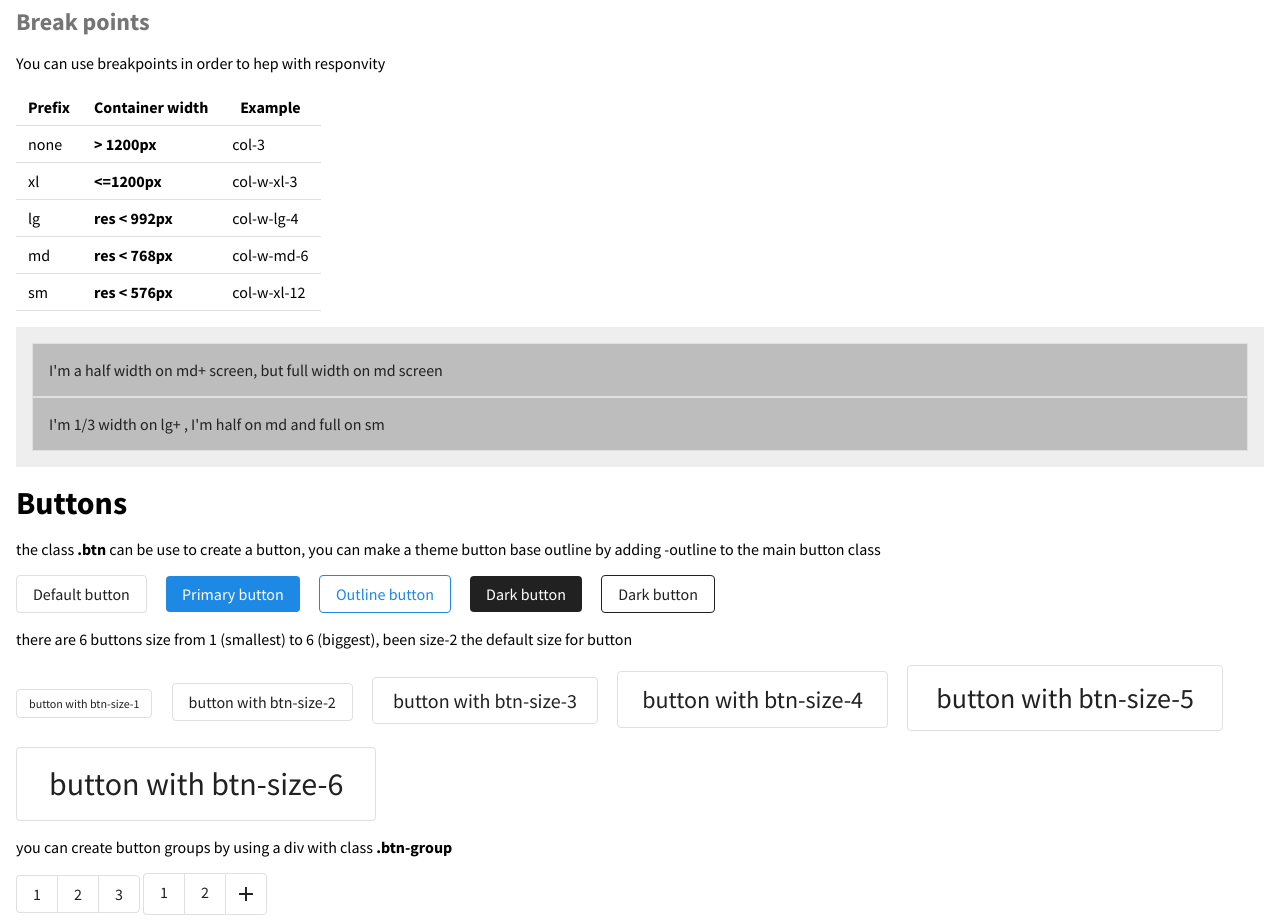
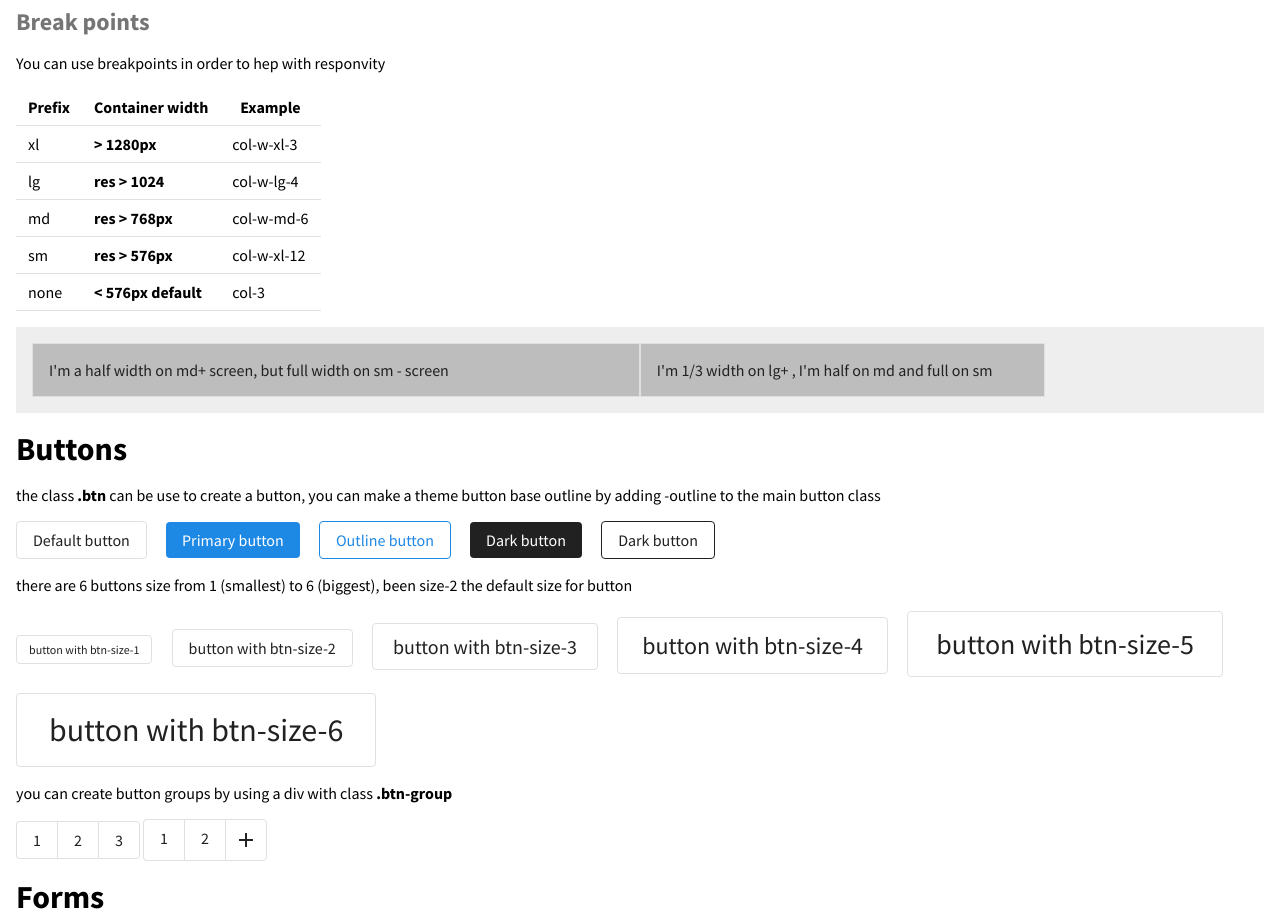
Before and after one commit to HanielHernandez/custom-css, a plain HTML site: page index.html in a window 1280 px wide. Shown: the part 1540-2463 px from the top of the page. Drawn offline with Linux system fonts and the light colour scheme.

Commit message:
grid layout fixed

```diff
--- a/css/layout.scss
+++ b/css/layout.scss
@@ -62,19 +62,17 @@ p {
     width: 100%;
   }
 }
-
-@mixin create-columns-for-breakpoint($breakpoint, $prefix) {
-  @media (min-width: $breakpoint) {
-    @include create-columns($prefix);
-  }
-}
-
 @mixin create-columns($prefix) {
   @for $i from 1 through 12 {
     .col-w-#{$prefix}-#{$i} {
       flex: 8.33% * $i;
       max-width: 8.33% * $i;
     }
+  }
+}
+@mixin create-columns-for-breakpoint($breakpoint, $prefix) {
+  @media (min-width: $breakpoint) {
+    @include create-columns($prefix);
   }
 }
 
@@ -132,10 +130,9 @@ p {
 @include create-fraction-width(4);
 @include create-fraction-width(2);
 @include create-fraction-width(3);
-
+@include create-columns-for-breakpoint($sm-breakpoint, "sm");
+@include create-columns-for-breakpoint($md-breakpoint, "md");
 @include create-columns-for-breakpoint($lg-breakpoint, "lg");
-@include create-columns-for-breakpoint($md-breakpoint, "md");
-@include create-columns-for-breakpoint($sm-breakpoint, "sm");
 @include create-columns-for-breakpoint($xl-breakpoint, "xl");
 
 @mixin create-hide-show-from-breakpoint($breakpoint, $prefix) {
--- a/index.html
+++ b/index.html
@@ -175,23 +175,13 @@
                         </tr>
                     </thead>
                     <tbody>
-                        <tr>
-                            <td>
-                                none
-                            </td>
-                            <td>
-                            <b> > 1200px </b>
-                            </td>
-                            <td>
-                                col-3
-                            </td>
-                        </tr>
+
                         <tr>
                             <td>
                                 xl
                             </td>
                             <td>
-                            <b> <=1200px </b>
+                            <b> > 1280px </b>
                             </td>
                             <td>
                                 col-w-xl-3
@@ -202,7 +192,7 @@
                                 lg
                             </td>
                             <td>
-                                <b> res < 992px </b>
+                                <b> res > 1024 </b>
                                 </td>
                             <td>
                                 col-w-lg-4
@@ -213,7 +203,7 @@
                                 md
                             </td>
                             <td>
-                                <b> res < 768px </b>
+                                <b> res > 768px </b>
                                 </td>
                             <td>
                                 col-w-md-6
@@ -224,10 +214,21 @@
                                 sm
                             </td>
                             <td>
-                                <b> res < 576px </b>
+                                <b> res > 576px </b>
                                 </td>
                             <td>
                                 col-w-xl-12
+                            </td>
+                        </tr>
+                        <tr>
+                            <td>
+                                none
+                            </td>
+                            <td>
+                            <b> < 576px default </b>
+                            </td>
+                            <td>
+                                col-3
                             </td>
                         </tr>
                     </tbody>
@@ -236,11 +237,11 @@
 
                 <div class="row bg-grey-200 p-4 mb-4">
 
-                    <div class="col b p-4 bg-grey-400 col-w-6 col-w-md-12 ">
-                        I'm a half width on md+ screen, but full width on md screen
+                    <div class="col b p-4 bg-grey-400 col-w-sm-12  col-w-md-6 ">
+                        I'm a half width on md+ screen, but full width on sm - screen
 
                     </div>
-                    <div class="col b p-4 bg-grey-400  col-w-4 col-w-md-6 col-w-sm-12 ">
+                    <div class="col b p-4 bg-grey-400  col-w-12  col-w-md-6 col-w-lg-4 ">
                         I'm 1/3 width on lg+ , I'm half on md and full on sm
                     </div>
 
```
Also changed, not shown: css/main.css, 1 other file.
